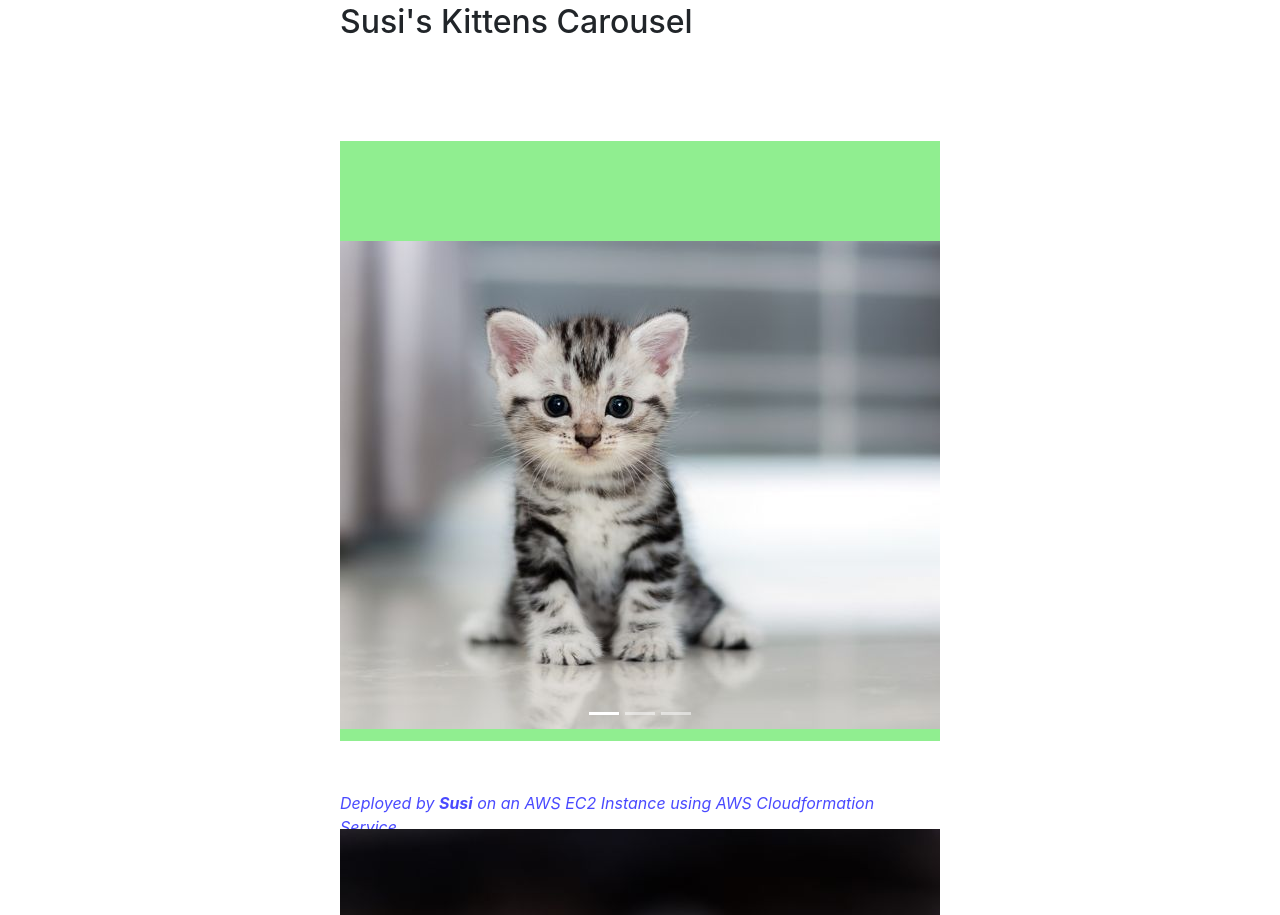
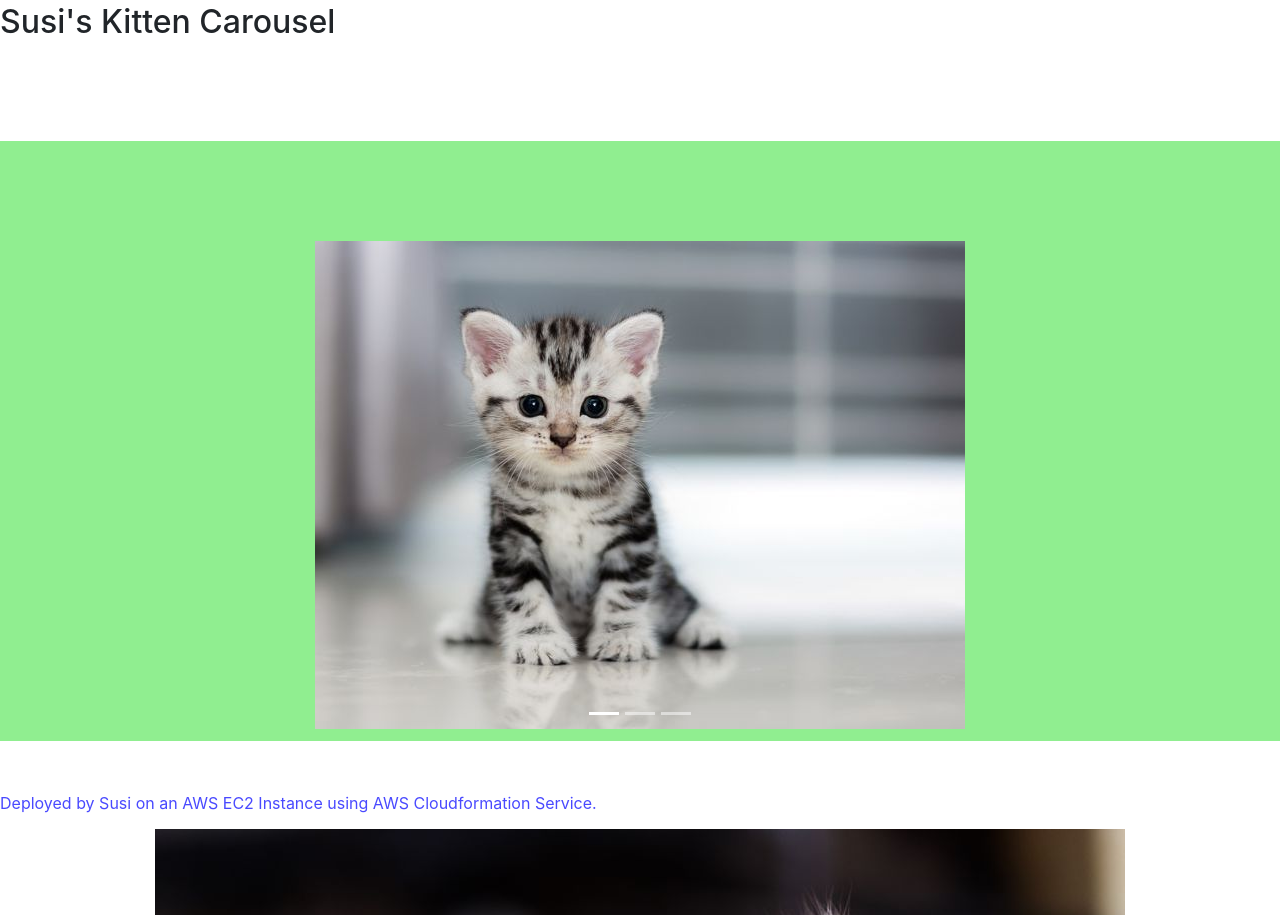
Before and after one commit to guidot/kitten-carousel, a plain HTML site: page static-web/index.html in a window 1280 px wide. Shown: the part 285-1200 px from the top of the page. Drawn offline with Linux system fonts and the light colour scheme.

Commit message:
- Moved style sheets into separate file - Disabled jquery

```diff
--- a/static-web/index.html
+++ b/static-web/index.html
@@ -4,39 +4,15 @@
   <meta charset="UTF-8" />
   <meta name="viewport" content="width=device-width, initial-scale=1.0" />
   <title>Guido - Project 01</title>
+  <link rel="stylesheet" href="style.css">
   <link rel="stylesheet" href="bootstrap.min.css">
-  <script src="jquery.min.js"></script>
+<!--   <script src="jquery.min.js"></script> -->
   <script src="bootstrap.min.js"></script>
-  <style>
-    body {
-      max-width: 600px;
-      margin: auto;
-    }
-    div {
-      margin-top: 100px;
-      margin-bottom: 50px;
-      margin-right: auto;
-      margin-left: auto;
-    }
-    img {
-      display: block;
-      margin-left: auto;
-      margin-right: auto;
-
-    }
-    .footnote {
-      color: rgba(0, 0, 255, 0.712);
-    }
-    .carousel {
-      height: 600px;
-      background-color: lightgreen;
-    }
-  </style>
 </head>
 
 <body>
   <div><img style="width:635px; height:138px" src="logo.png" /></div>
-  <h2>Susi's Kittens Carousel</h2>
+  <h2>Susi's Kitten Carousel</h2>
   <div id="myCarousel" class="carousel slide" data-ride="carousel">
     <!-- Indicators -->
     <ol class="carousel-indicators">
@@ -47,13 +23,13 @@
     <!-- Wrapper for slides -->
     <div class="carousel-inner">
       <div class="item active">
-        <img src="./cat0.jpg" alt="Cuties First">
+        <img src="./cat0.jpg" alt="1st cat">
       </div>
       <div class="item">
-        <img src="./cat1.jpg" alt="Cuties Second">
+        <img src="./cat1.jpg" alt="2nd cat">
       </div>
       <div class="item">
-        <img src="./cat2.jpg" alt="Cuties Third">
+        <img src="./cat2.jpg" alt="3rd cat">
       </div>
     </div>
     <!-- Left and right controls -->
@@ -66,7 +42,7 @@
       <span class="sr-only">Next</span>
     </a>
   </div>
-  <p class="footnote"><i>Deployed by <b>Susi</b> on an AWS EC2 Instance using AWS
-      Cloudformation Service.</i></p>
+  <p class="footnote">Deployed by Susi on an AWS EC2 Instance using AWS
+      Cloudformation Service.</p>
 </body>
 </html>
--- /dev/null
+++ b/static-web/style.css
@@ -0,0 +1,23 @@
+body {
+    margin: auto;
+    background-color: darkgreen;
+}
+div {
+    margin-top: 100px;
+    margin-bottom: 50px;
+    margin-right: auto;
+    margin-left: auto;
+}
+img {
+    display: block;
+    margin-left: auto;
+    margin-right: auto;
+
+}
+.footnote {
+    color: rgba(0, 0, 255, 0.712);
+}
+.carousel {
+    height: 600px;
+    background-color: lightgreen;
+}
```
